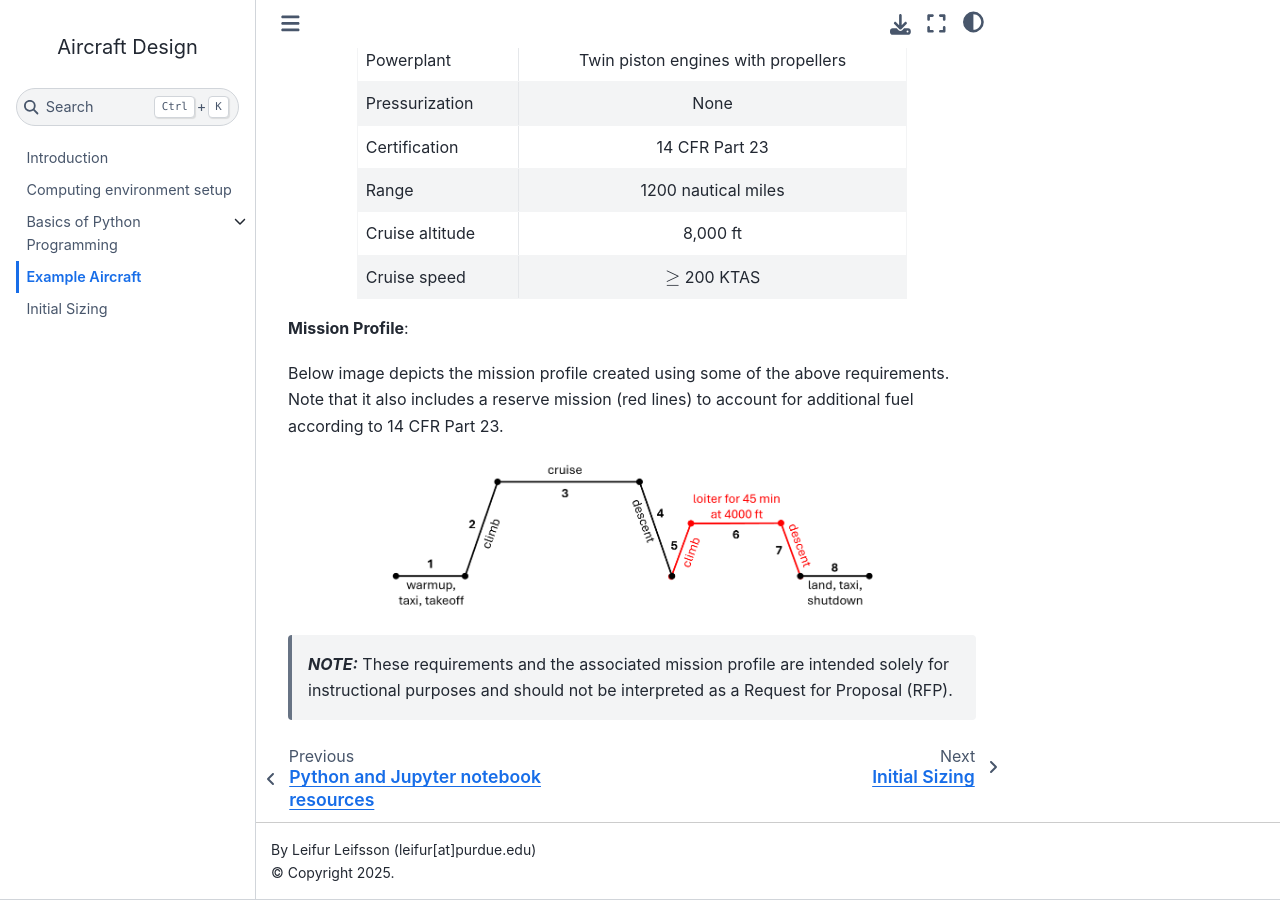
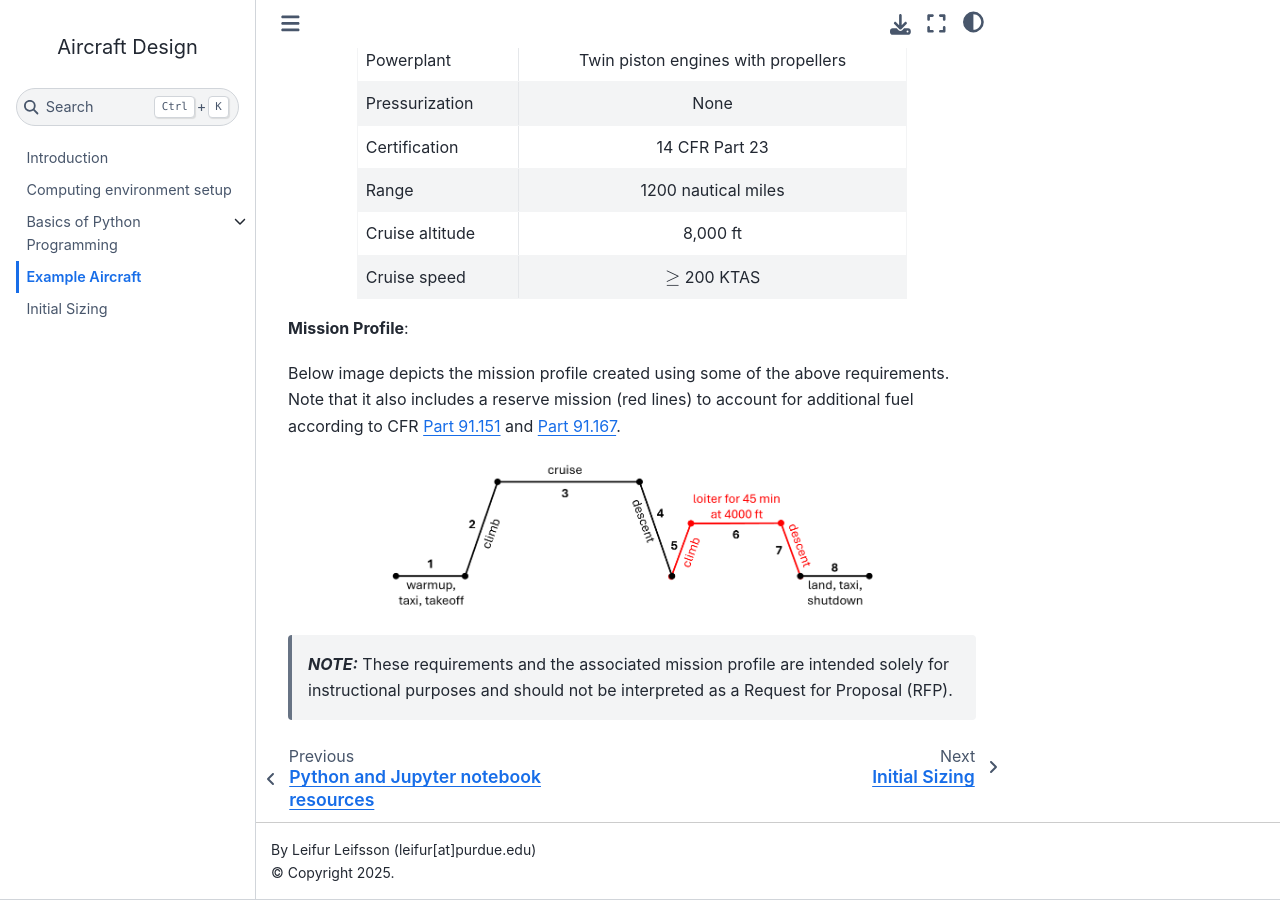
Before and after one commit to ComputationalDesignLab/aircraft-design, a Jupyter Book: the page built from book/example_aircraft.md, in a window 1280 px wide and 900 px high, scrolled down 541 px. Built offline with Jupyter Book 1.0.4 settings and Sphinx 7.4.7 and the Sphinx Book theme 1.1.4, drawn with Linux system fonts in a browser that asks for light colours.

Commit message:
added CFR links

```diff
--- a/book/example_aircraft.md
+++ b/book/example_aircraft.md
@@ -26,8 +26,7 @@
 
 **Mission Profile**:
 
-Below image depicts the mission profile created using some of the above requirements. Note that
-it also includes a reserve mission (red lines) to account for additional fuel according to 14 CFR Part 23.
+Below image depicts the mission profile created using some of the above requirements. Note that it also includes a reserve mission (red lines) to account for additional fuel according to CFR [Part 91.151](https://www.ecfr.gov/current/title-14/chapter-I/subchapter-F/part-91#91.151) and [Part 91.167](https://www.ecfr.gov/current/title-14/chapter-I/subchapter-F/part-91#91.167).
 
 <div style="width:70%; margin: auto;">
 
```
